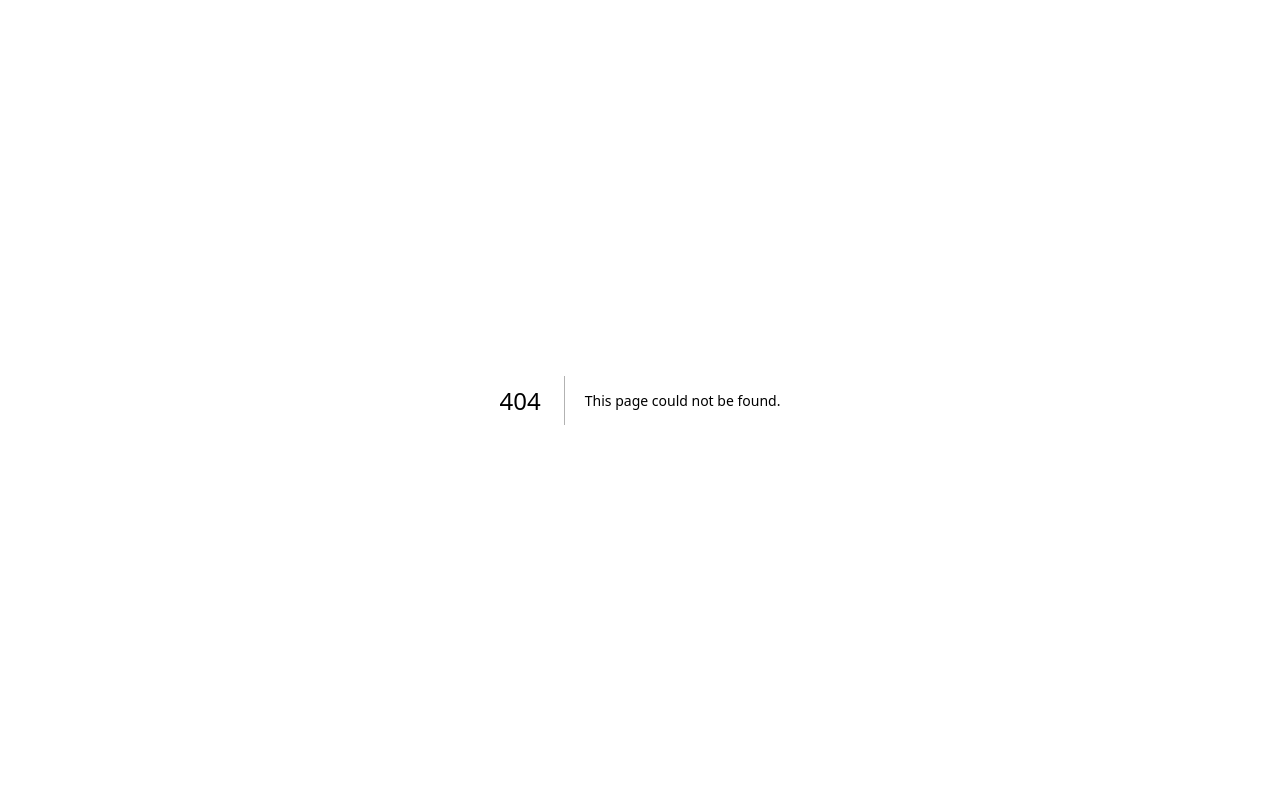
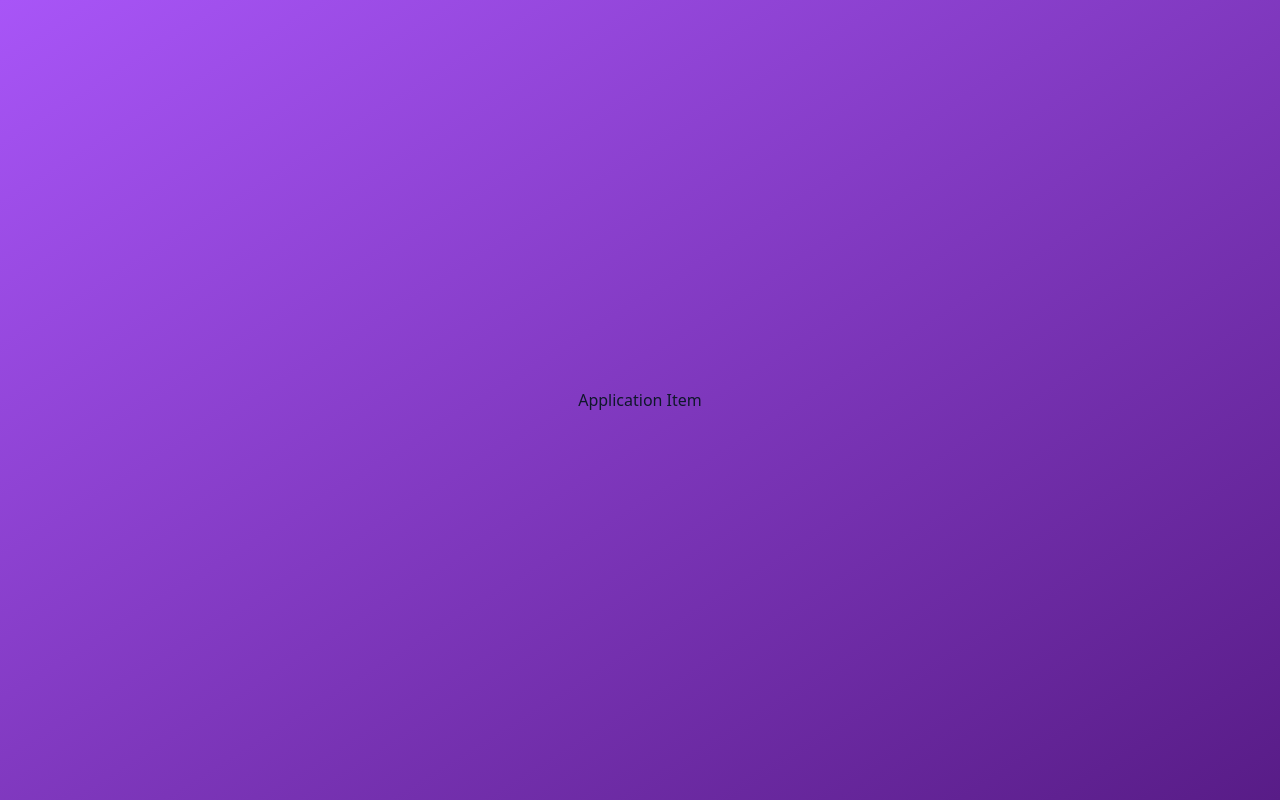
Before and after one commit to OtmarKirch/happy-job-application, a Next.js app: page /application in a window 1280 px wide. Before the commit this address had no page. Built offline with nearby package versions, Linux system fonts and the light colour scheme.

Commit message:
Add application overview page

```diff
--- /dev/null
+++ b/src/app/application/page.tsx
@@ -0,0 +1,9 @@
+import  ApplicationItem from '@/components/applicationItem'
+
+export default function Application(){
+    return(
+        <div className="page-container">
+            <ApplicationItem />
+        </div>
+    )
+}
--- /dev/null
+++ b/src/components/applicationItem.tsx
@@ -0,0 +1,7 @@
+export default function ApplicationItem(){
+    return (
+        <div className="section-container">
+            Application Item
+        </div>
+    )
+}
```
